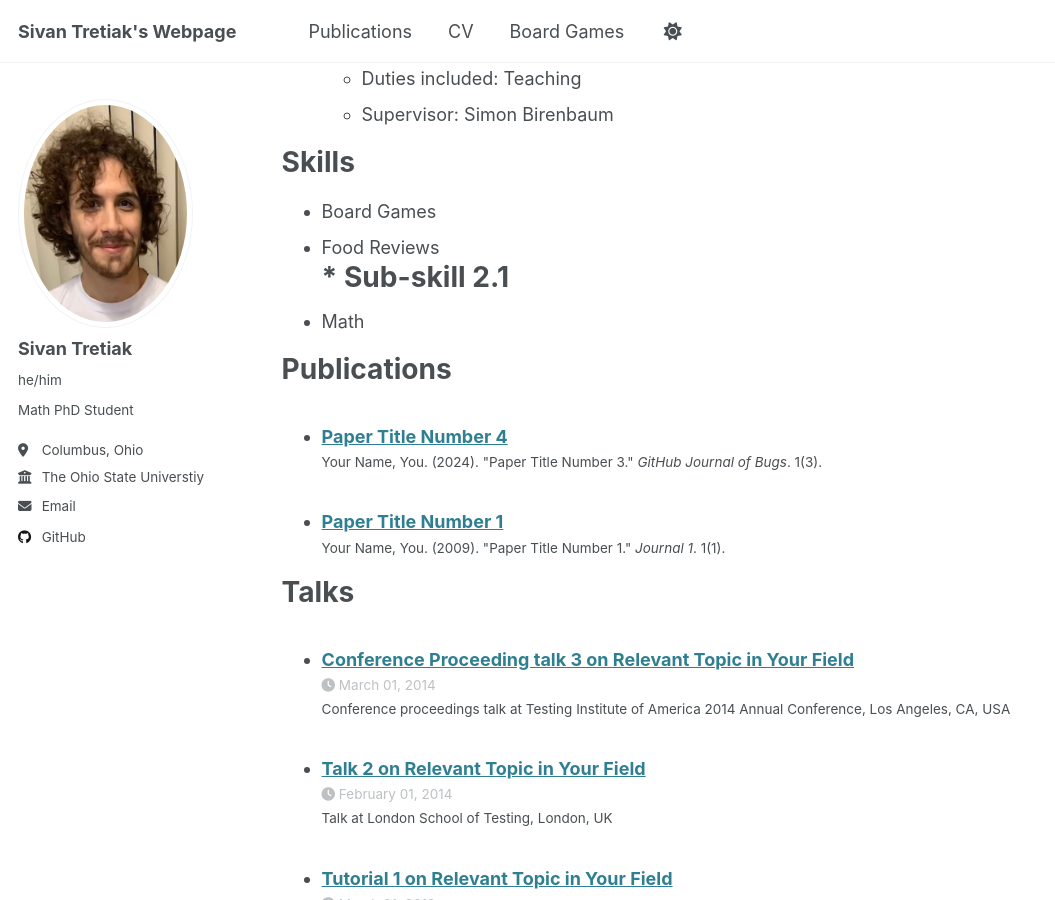
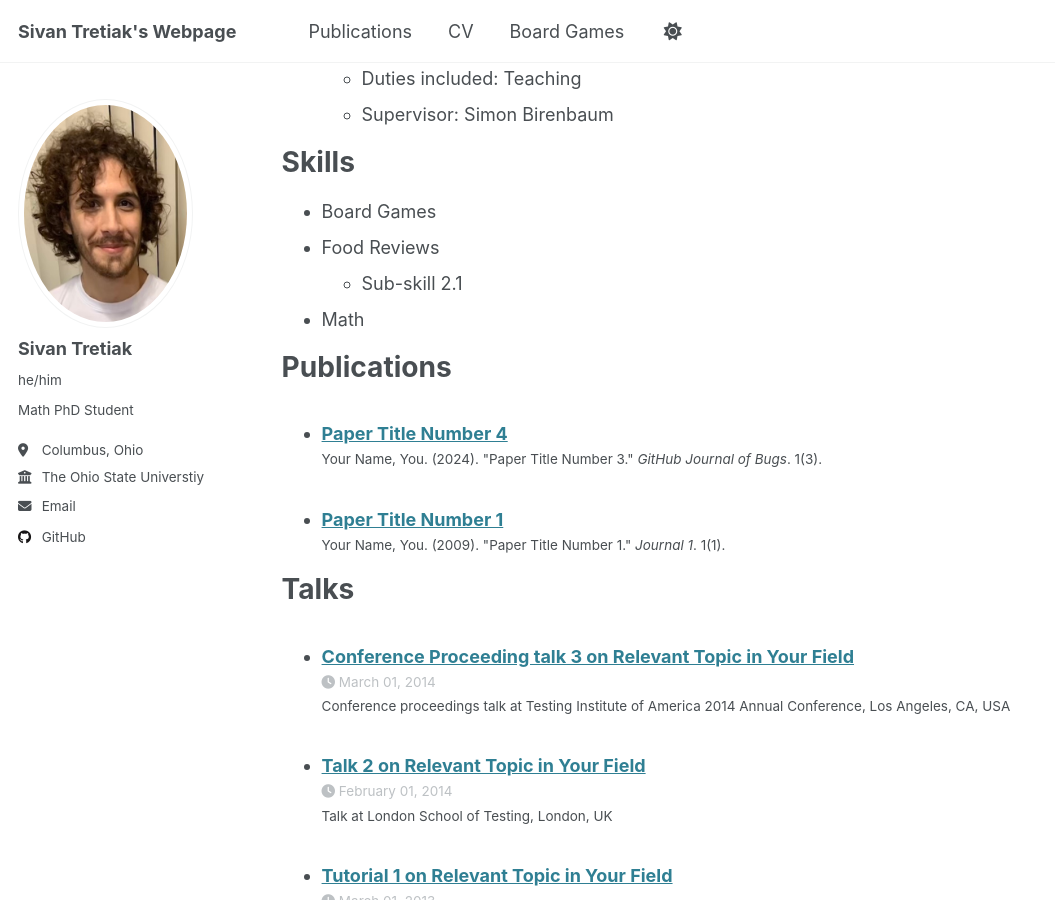
Before and after one commit to sivantretiak/sivantretiak.github.io, a Jekyll site: the page built from _pages/cv.md, in a window 1280 px wide and 900 px high, scrolled down 333 px. Shown: the whole window, without its empty margins (0-1055 px from the left). Built offline with Jekyll 4.4.1, drawn with Linux system fonts in a browser that asks for light colours.

Commit message:
Update cv.md

```diff
--- a/_pages/cv.md
+++ b/_pages/cv.md
@@ -25,7 +25,7 @@ Skills
 ======
 * Board Games
 * Food Reviews
-  # * Sub-skill 2.1
+  * Sub-skill 2.1
 * Math
 
 Publications
```
